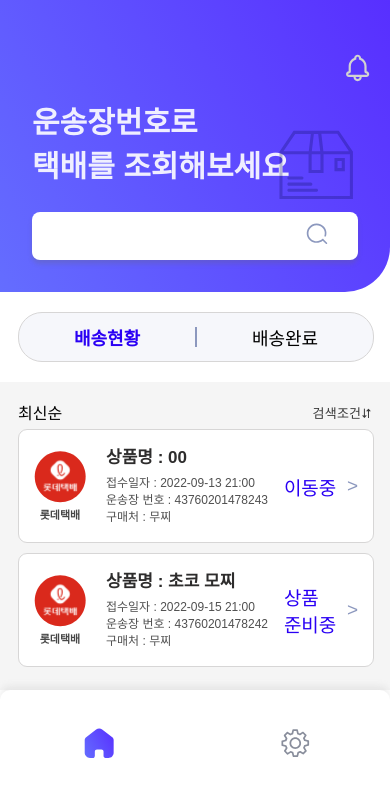
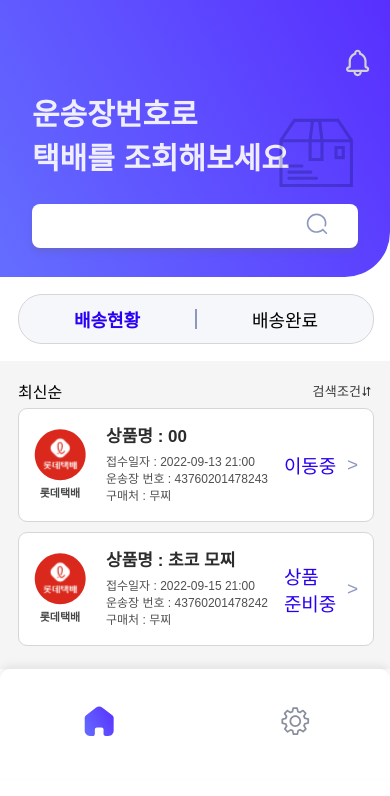
Before and after one commit to Mozzirt/parcel, a React (Create React App) app in the folder Frontend/: page / in a window 390 px wide. Shown: the top 796 px of the page. Built offline with nearby package versions, Linux system fonts and the light colour scheme; a web font is replaced by a local one.

Commit message:
[FE] 메인 - header영역 높이 반응형 조절

```diff
--- a/Frontend/src/page/main/Main.scss
+++ b/Frontend/src/page/main/Main.scss
@@ -2,7 +2,7 @@
     width: 100vw;
 
     .main-top-area {
-        padding: 50px 32px 32px 32px;
+        padding: max(5.3vh, 30px) 32px max(3.4vh, 20px) 32px;
         background: linear-gradient(61.33deg, #6571FF -6.17%, #582EFF 101.48%);
         border-radius: 0px 0px 45px 0px;
 
@@ -19,7 +19,7 @@
         }
 
         .top-text-box {
-            margin-top: 16px;
+            margin-top: min(1.6vh, 16px);
             font-weight: 600;
             font-size: 30px;
             color: rgba(255, 255, 255, 0.9);
@@ -33,7 +33,8 @@
             width: 100%;
 
             input {
-                height: 48px;
+                min-height: 40px;
+                height: 5.2vh;
                 width: calc(100% - 36px);
                 box-shadow: 0px 4px 4px rgba(104, 104, 104, 0.25);
                 border-radius: 8px;
@@ -70,7 +71,7 @@
     }
 
     .main-button-area {
-        margin: 20px 18px;
+        margin: 2vh 18px;
 
         .delivery-status {
             display: flex;
```
